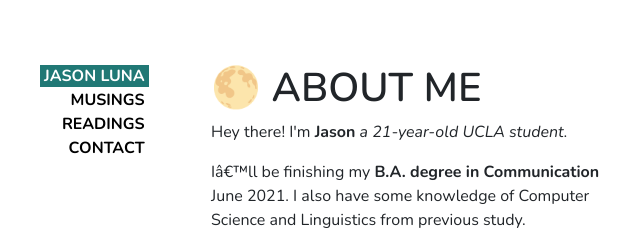
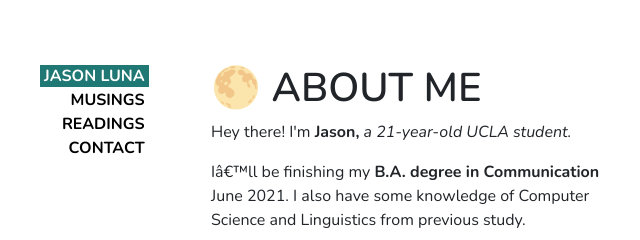
Before and after one commit to jasonmatthewluna/jasonmatthewluna.github.io, a plain HTML site: page index.html in a window 1280 px wide. Shown: the top 240 px of the page, 286-926 px from the left. Drawn offline with nearby package versions, Linux system fonts and the light colour scheme.

Commit message:
Update index.html

```diff
--- a/index.html
+++ b/index.html
@@ -76,7 +76,7 @@
 				<div class = "col-lg-5 col-sm-7">
 					<div id = "body">
 						<h1>&#x1F315; ABOUT ME</h1>
-						<p>Hey there! I'm <strong>Jason</strong> <em>a 21-year-old UCLA student.</em></p>
+						<p>Hey there! I'm <strong>Jason,</strong> <em>a 21-year-old UCLA student.</em></p>
 						<p>I’ll be finishing my <strong>B.A. degree in Communication</strong> June 2021. I also have some knowledge of Computer Science and Linguistics from previous study. </p>
 						<p>I'm fond of Kirkland kombucha (not sponsored), adding the em dash to all of my writing—I'm an aspiring copywriter—and reading.</p>
 						<p>Currently, I’m a <strong>Tech Writer at a YCS19 startup</strong> writing marketing materials, thought leadership, and opinion pieces in the mobile application development space.</p>
```
